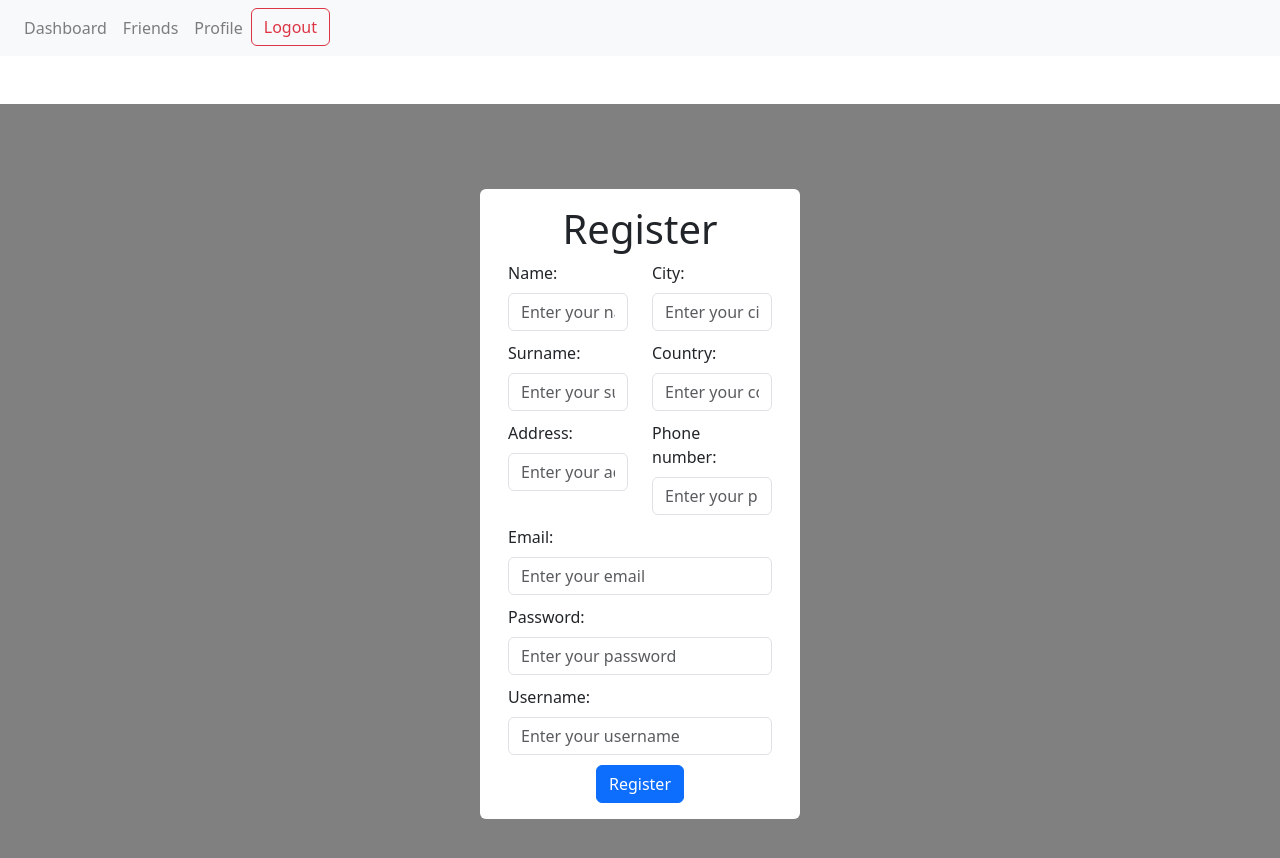
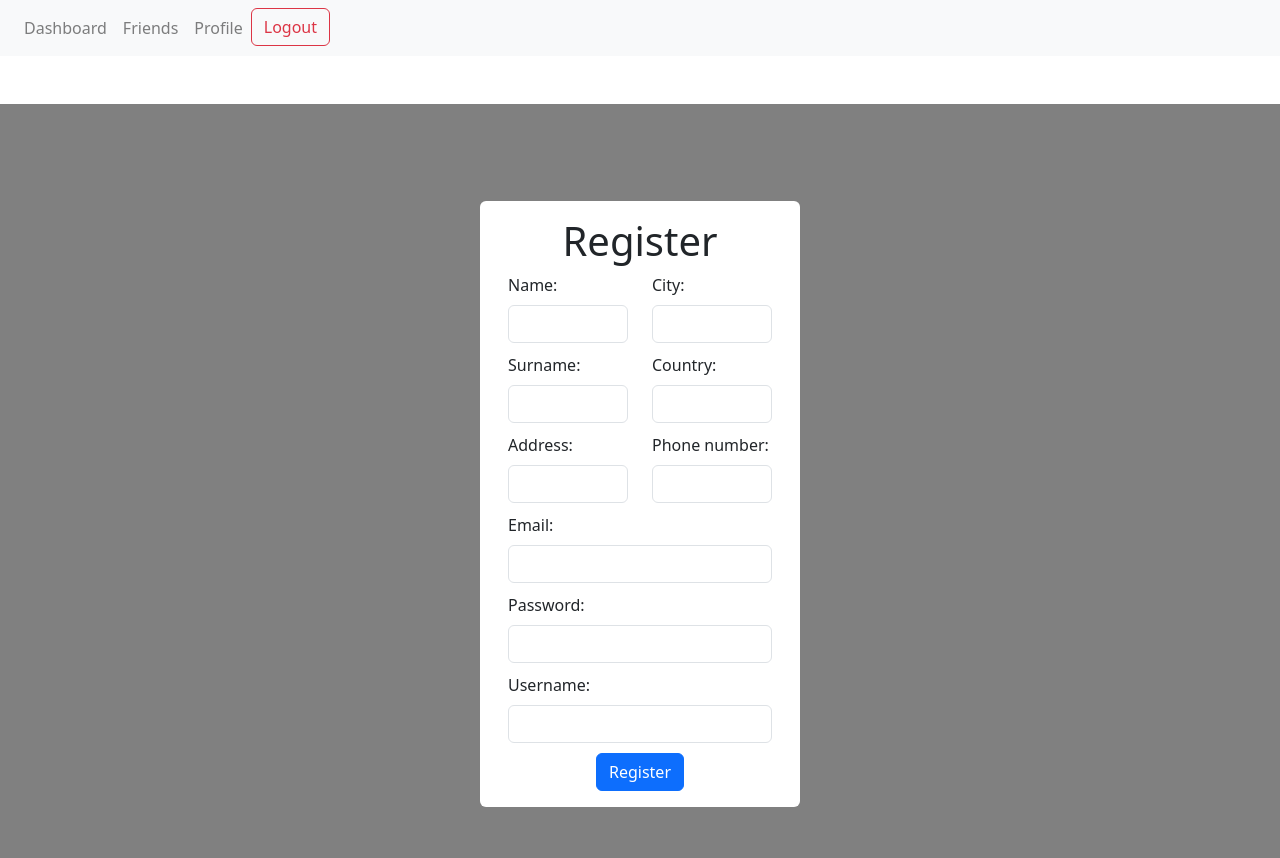
Before and after one commit to SaladVlad/DRS_Drustvena_Mreza, a React (Create React App) app in the folder ui/: page /register in a window 1280 px wide. Shown: the top 858 px of the page. Built offline with nearby package versions, Linux system fonts and the light colour scheme; no server answers; sample sign-in values are in the browser's storage.

Commit message:
Validation for registration and limit to only post images of correct format

```diff
--- a/ui/src/components/PostCreationForm.jsx
+++ b/ui/src/components/PostCreationForm.jsx
@@ -7,6 +7,9 @@ const PostCreationForm = ({ onPostsChange }) => {
     content: '',
     image: null
   })
+  const [imageError, setImageError] = useState('') // State to handle image errors
+  const [formError, setFormError] = useState('') // State to handle form-level errors
+  const [postStatus, setPostStatus] = useState('') // State to handle post status messages
 
   const handleChange = e => {
     const { name, value } = e.target
@@ -14,17 +17,43 @@ const PostCreationForm = ({ onPostsChange }) => {
       ...formData,
       [name]: value
     })
+    setFormError('') // Clear form error when the user types
   }
 
   const handleFileChange = e => {
-    setFormData({
-      ...formData,
-      image: e.target.files[0]
-    })
+    const file = e.target.files[0]
+    if (file) {
+      const validFormats = ['image/jpeg', 'image/jpg', 'image/png']
+      if (validFormats.includes(file.type)) {
+        setFormData({
+          ...formData,
+          image: file
+        })
+        setImageError('') // Clear any previous error
+        setFormError('') // Clear form-level error if an image is added
+      } else {
+        setImageError('Invalid image format. Only .jpg, .jpeg, and .png are allowed.')
+        setFormData({
+          ...formData,
+          image: null
+        })
+      }
+    }
   }
 
   const handleSubmit = async e => {
     e.preventDefault()
+
+    // Check if the post has at least content or an image
+    if (!formData.content.trim() && !formData.image) {
+      setFormError('Post cannot be empty. Please provide content or an image.')
+      return
+    }
+
+    // Prevent submission if there's an image error
+    if (imageError) {
+      return
+    }
 
     const formDataToSend = new FormData()
     formDataToSend.append('user_id', formData.user_id)
@@ -35,21 +64,27 @@ const PostCreationForm = ({ onPostsChange }) => {
       formDataToSend.append('image', formData.image) // Use 'image' key to match backend
     }
 
-    // Debug: Log the FormData before sending
-    console.log([...formDataToSend])
-
     try {
       // Send the form data to the backend
       await createPost(formDataToSend).then(() => onPostsChange())
       console.log('Post created successfully')
-      // Reset form or redirect as needed
+
+      // Set success message
+      setPostStatus('Post created successfully!')
+
+      // Reset form to initial state
       setFormData({
         user_id: '',
         content: '',
         image: null
       })
+      setImageError('') // Clear any image errors
+      setFormError('') // Clear any form-level errors
     } catch (error) {
       console.error('Error creating post:', error)
+
+      // Set error message
+      setPostStatus('An error occurred while creating the post. Please try again.')
     }
   }
 
@@ -86,13 +121,29 @@ const PostCreationForm = ({ onPostsChange }) => {
             id='image'
             name='image'
             onChange={handleFileChange}
-            className='form-control'
+            className={`form-control ${imageError ? 'is-invalid' : ''}`}
           />
+          {imageError && <div className='invalid-feedback'>{imageError}</div>}
         </div>
-        <button type='submit' className='btn btn-primary'>
+        {formError && <div className='alert alert-danger'>{formError}</div>}
+        <button
+          type='submit'
+          className='btn btn-primary'
+          disabled={!!imageError} // Disable submit if there's an image error
+        >
           Submit
         </button>
       </form>
+
+      {/* Display status message */}
+      {postStatus && (
+        <div
+          className={`alert ${postStatus.includes('successfully') ? 'alert-success' : 'alert-danger'}`}
+          style={{ marginTop: '20px' }}
+        >
+          {postStatus}
+        </div>
+      )}
     </div>
   )
 }
--- a/ui/src/components/RegisterForm.jsx
+++ b/ui/src/components/RegisterForm.jsx
@@ -2,177 +2,200 @@ import React, { useState } from 'react'
 import { register } from '../services/users'
 
 const RegisterForm = () => {
-  const [name, setName] = useState('')
-  const [surname, setSurname] = useState('')
-  const [address, setAddress] = useState('')
-  const [city, setCity] = useState('')
-  const [country, setCountry] = useState('')
-  const [phoneNumber, setPhoneNumber] = useState('')
-  const [email, setEmail] = useState('')
-  const [password, setPassword] = useState('')
-  const [username, setUsername] = useState('')
-  const [error, setError] = useState('')
+  const [formData, setFormData] = useState({
+    name: '',
+    surname: '',
+    address: '',
+    city: '',
+    country: '',
+    phoneNumber: '',
+    email: '',
+    password: '',
+    username: ''
+  });
+
+  const [errors, setErrors] = useState({});
+
+  const handleChange = e => {
+    const { id, value } = e.target;
+    setFormData(prevState => ({
+      ...prevState,
+      [id]: value
+    }));
+    setErrors(prevState => ({
+      ...prevState,
+      [id]: ''
+    }));
+  };
+
+  const validateInputs = () => {
+    const newErrors = {};
+    if (!formData.name.trim()) newErrors.name = 'Name is required';
+    if (!formData.surname.trim()) newErrors.surname = 'Surname is required';
+    if (!formData.email.trim()) {
+      newErrors.email = 'Email is required';
+    } else if (!/\S+@\S+\.\S+/.test(formData.email)) {
+      newErrors.email = 'Email must be valid (e.g., example@mail.com)';
+    }
+    if (!formData.username.trim()) {
+      newErrors.username = 'Username is required';
+    } else if (formData.username.length < 4) {
+      newErrors.username = 'Username must be at least 4 characters long';
+    }
+    if (!formData.password.trim()) {
+      newErrors.password = 'Password is required';
+    } else if (formData.password.length < 6) {
+      newErrors.password = 'Password must be at least 6 characters long';
+    } else if (!/\d/.test(formData.password)) {
+      newErrors.password = 'Password must contain at least one number';
+    }
+    return newErrors;
+  };
 
   const handleSubmit = e => {
-    e.preventDefault()
+    e.preventDefault();
+    const validationErrors = validateInputs();
+    if (Object.keys(validationErrors).length > 0) {
+      setErrors(validationErrors);
+      return;
+    }
+
     register({
-      first_name: name,
-      last_name: surname,
-      address,
-      city,
-      state: country,
-      phone_number: phoneNumber,
-      email,
-      password,
-      username
+      first_name: formData.name,
+      last_name: formData.surname,
+      address: formData.address,
+      city: formData.city,
+      state: formData.country,
+      phone_number: formData.phoneNumber,
+      email: formData.email,
+      password: formData.password,
+      username: formData.username
     })
       .then(data => {
-        console.log(data)
-        setError('')
+        console.log(data);
+        setErrors({});
       })
       .catch(error => {
-        setError(error.message)
-      })
-  }
+        setErrors({ form: error.message });
+      });
+  };
 
   return (
     <form
       onSubmit={handleSubmit}
       style={{ margin: '0 auto', maxWidth: '600px' }}
     >
-      <div className='container-fluid'>
-        <div className='row'>
-          <div className='col'>
-            <div className='form-group' style={{ marginBottom: '10px' }}>
-              <label htmlFor='name' style={{ marginRight: '10px' }}>
-                Name:
-              </label>
+      <div className="container-fluid">
+        <div className="row">
+          <div className="col">
+            <div className="form-group" style={{ marginBottom: '10px' }}>
+              <label htmlFor="name">Name:</label>
               <input
-                id='name'
-                type='text'
-                value={name}
-                onChange={e => setName(e.target.value)}
-                placeholder='Enter your name'
-                className='form-control'
+                id="name"
+                type="text"
+                value={formData.name}
+                onChange={handleChange}
+                className={`form-control ${errors.name ? 'is-invalid' : ''}`}
               />
+              {errors.name && <div className="invalid-feedback">{errors.name}</div>}
             </div>
-            <div className='form-group' style={{ marginBottom: '10px' }}>
-              <label htmlFor='surname' style={{ marginRight: '10px' }}>
-                Surname:
-              </label>
+            <div className="form-group" style={{ marginBottom: '10px' }}>
+              <label htmlFor="surname">Surname:</label>
               <input
-                id='surname'
-                type='text'
-                value={surname}
-                onChange={e => setSurname(e.target.value)}
-                placeholder='Enter your surname'
-                className='form-control'
+                id="surname"
+                type="text"
+                value={formData.surname}
+                onChange={handleChange}
+                className={`form-control ${errors.surname ? 'is-invalid' : ''}`}
               />
+              {errors.surname && <div className="invalid-feedback">{errors.surname}</div>}
             </div>
-            <div className='form-group' style={{ marginBottom: '10px' }}>
-              <label htmlFor='address' style={{ marginRight: '10px' }}>
-                Address:
-              </label>
+            <div className="form-group" style={{ marginBottom: '10px' }}>
+              <label htmlFor="address">Address:</label>
               <input
-                id='address'
-                type='text'
-                value={address}
-                onChange={e => setAddress(e.target.value)}
-                placeholder='Enter your address'
-                className='form-control'
+                id="address"
+                type="text"
+                value={formData.address}
+                onChange={handleChange}
+                className="form-control"
               />
             </div>
           </div>
-          <div className='col'>
-            <div className='form-group' style={{ marginBottom: '10px' }}>
-              <label htmlFor='city' style={{ marginRight: '10px' }}>
-                City:
-              </label>
+          <div className="col">
+            <div className="form-group" style={{ marginBottom: '10px' }}>
+              <label htmlFor="city">City:</label>
               <input
-                id='city'
-                type='text'
-                value={city}
-                onChange={e => setCity(e.target.value)}
-                placeholder='Enter your city'
-                className='form-control'
+                id="city"
+                type="text"
+                value={formData.city}
+                onChange={handleChange}
+                className="form-control"
               />
             </div>
-            <div className='form-group' style={{ marginBottom: '10px' }}>
-              <label htmlFor='country' style={{ marginRight: '10px' }}>
-                Country:
-              </label>
+            <div className="form-group" style={{ marginBottom: '10px' }}>
+              <label htmlFor="country">Country:</label>
               <input
-                id='country'
-                type='text'
-                value={country}
-                onChange={e => setCountry(e.target.value)}
-                placeholder='Enter your country'
-                className='form-control'
+                id="country"
+                type="text"
+                value={formData.country}
+                onChange={handleChange}
+                className="form-control"
               />
             </div>
-            <div className='form-group' style={{ marginBottom: '10px' }}>
-              <label htmlFor='phoneNumber' style={{ marginRight: '10px' }}>
-                Phone number:
-              </label>
+            <div className="form-group" style={{ marginBottom: '10px' }}>
+              <label htmlFor="phoneNumber">Phone number:</label>
               <input
-                id='phoneNumber'
-                type='text'
-                value={phoneNumber}
-                onChange={e => setPhoneNumber(e.target.value)}
-                placeholder='Enter your phone number'
-                className='form-control'
+                id="phoneNumber"
+                type="text"
+                value={formData.phoneNumber}
+                onChange={handleChange}
+                className="form-control"
               />
             </div>
           </div>
         </div>
-        <div className='form-group' style={{ marginBottom: '10px' }}>
-          <label htmlFor='email' style={{ marginRight: '10px' }}>
-            Email:
-          </label>
+        <div className="form-group" style={{ marginBottom: '10px' }}>
+          <label htmlFor="email">Email:</label>
           <input
-            id='email'
-            type='email'
-            value={email}
-            onChange={e => setEmail(e.target.value)}
-            placeholder='Enter your email'
-            className='form-control'
+            id="email"
+            type="email"
+            value={formData.email}
+            onChange={handleChange}
+            className={`form-control ${errors.email ? 'is-invalid' : ''}`}
           />
+          {errors.email && <div className="invalid-feedback">{errors.email}</div>}
         </div>
-        <div className='form-group' style={{ marginBottom: '10px' }}>
-          <label htmlFor='password' style={{ marginRight: '10px' }}>
-            Password:
-          </label>
+        <div className="form-group" style={{ marginBottom: '10px' }}>
+          <label htmlFor="password">Password:</label>
           <input
-            id='password'
-            type='password'
-            value={password}
-            onChange={e => setPassword(e.target.value)}
-            placeholder='Enter your password'
-            className='form-control'
+            id="password"
+            type="password"
+            value={formData.password}
+            onChange={handleChange}
+            className={`form-control ${errors.password ? 'is-invalid' : ''}`}
           />
+          {errors.password && <div className="invalid-feedback">{errors.password}</div>}
         </div>
-        <div className='form-group' style={{ marginBottom: '10px' }}>
-          <label htmlFor='username' style={{ marginRight: '10px' }}>
-            Username:
-          </label>
+        <div className="form-group" style={{ marginBottom: '10px' }}>
+          <label htmlFor="username">Username:</label>
           <input
-            id='username'
-            type='text'
-            value={username}
-            onChange={e => setUsername(e.target.value)}
-            placeholder='Enter your username'
-            className='form-control'
+            id="username"
+            type="text"
+            value={formData.username}
+            onChange={handleChange}
+            className={`form-control ${errors.username ? 'is-invalid' : ''}`}
           />
+          {errors.username && <div className="invalid-feedback">{errors.username}</div>}
         </div>
-        {error && <div className='alert alert-danger'>{error}</div>}
+        {errors.form && <div className="alert alert-danger">{errors.form}</div>}
         <div style={{ textAlign: 'center' }}>
-          <button type='submit' className='btn btn-primary'>
+          <button type="submit" className="btn btn-primary">
             Register
           </button>
         </div>
       </div>
     </form>
-  )
-}
+  );
+};
 
 export default RegisterForm
```
